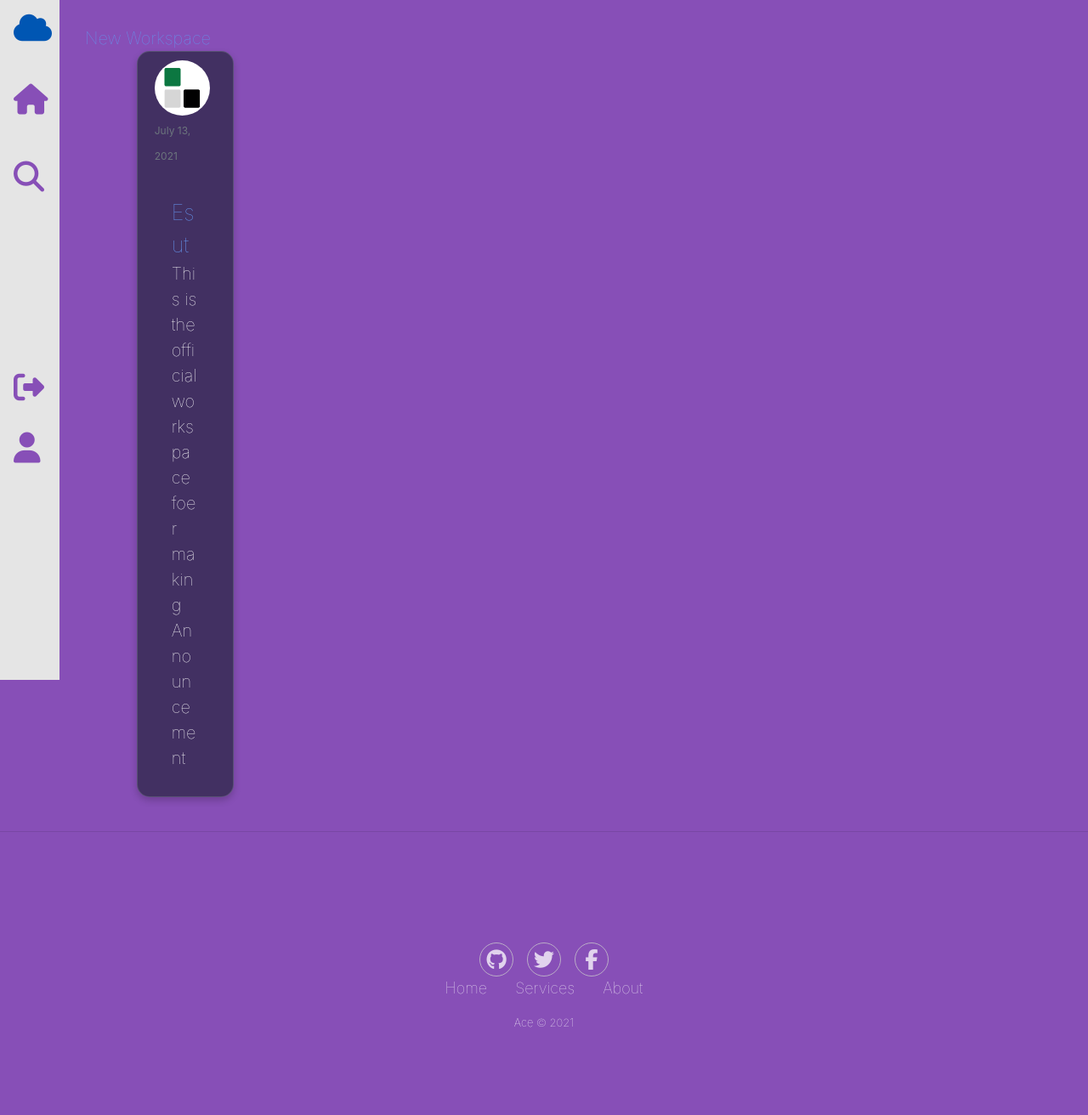
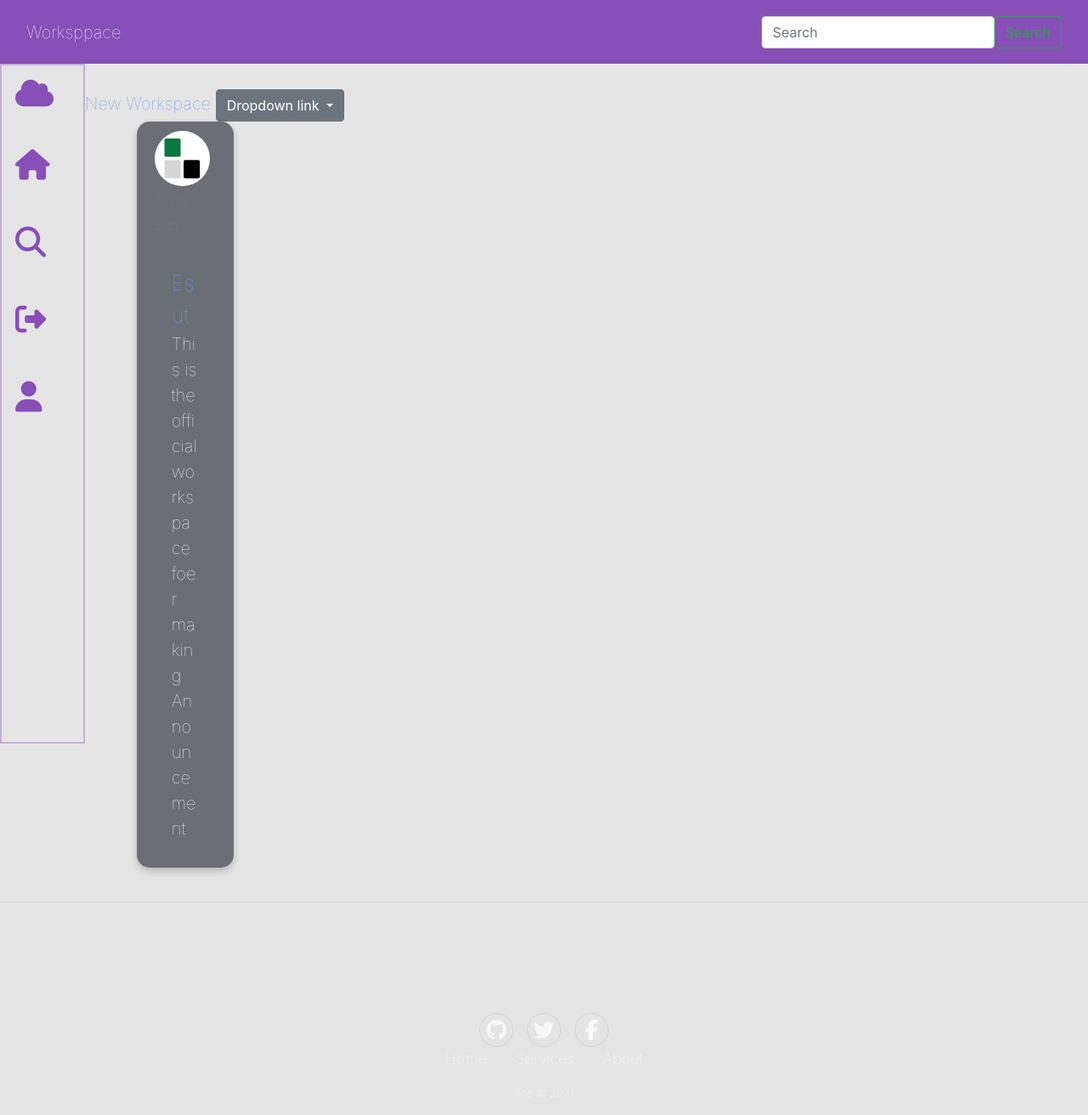
Before and after one commit to CaptainVee/Ace, a Django app: a page that uses message/templates/message/base.html in a window 1280 px wide. Shown: the whole page at 85% size. Before the commit the page ends 1209 px from the top, so only its background shows below. Run offline with Django 3.2, Linux system fonts and the light colour scheme; data comes from the database, SQL or seed files in the repository; both versions use the stored data as it was after the commit; some libraries are stand-ins or nearby versions.

Commit message:
more css

```diff
--- a/message/static/message/main.css
+++ b/message/static/message/main.css
@@ -1,6 +1,6 @@
 body {
   color: white;
-  background-color: #874FB7;
+  background-color: #E5E5E5;
   margin-top: inherit;
   margin-right: 0px;
   margin-left: 0px;
@@ -134,32 +134,6 @@
   font-size: 2.5rem;
 }
 
-.btn {
-  color:royalblue;
-  background-color: gainsboro;
-  padding: 3px 25px;
-  font-size: 12px;
-  cursor: pointer;
-  display: inline-block;
-  border-radius: 8px;
-  text-align: center;
-  height:21;
-}
-
-.btn:hover {background: #eee;}
-
-.success {color: green;}
-.info {color: white;
-      background-color: darkgray;}
-.warning {color: orange;}
-.danger {color: white;
-        background-color: indianred;}
-.default {color: black;}
-
-* {
-  box-sizing: border-box;
-}
-
 .column {
   float: left;
   width: 33.3%;
@@ -207,19 +181,6 @@
   color: grey;
 }
 
-.button {
-  border: none;
-  outline: 0;
-  display: inline-block;
-  padding: 8px;
-  color: white;
-  background-color: #26364ea6;
-  text-align: center;
-  cursor: pointer;
-  width: 100%;
-}
-
-
 .w3-bar .w3-bar-item {
     padding: 8px 16px;
     float: left;
@@ -231,15 +192,15 @@
   }
 .w3-sidebar{
   height:100%;
-  width:70px;
-  background-color:#fff;
+  width:100px;
   position:fixed!important;
   z-index:1;
-  overflow:auto
+  overflow:auto;
+  border: 2px solid #C5AED9;
+  font-size:36px!important;
 }
 
 .w3-black,.w3-hover-black:hover{color:#fff!important;background-color:#212529}
-.w3-xxlarge{font-size:36px!important}
   .w3-btn, .w3-button {
     border: none;
     display: inline-block;
@@ -341,6 +302,66 @@
    display: none;
 }
 
+/* Dropdown Button */
+.dropbtn {
+  background-color: #3498DB;
+  color: white;
+  padding: 16px;
+  font-size: 16px;
+  border: none;
+  cursor: pointer;
+}
+
+/* Dropdown button on hover & focus */
+.dropbtn:hover, .dropbtn:focus {
+  background-color: #2980B9;
+}
+
+/* The container <div> - needed to position the dropdown content */
+.dropdown {
+  position: relative;
+  display: inline-block;
+}
+
+/* Dropdown Content (Hidden by Default) */
+.dropdown-content {
+  display: none;
+  position: absolute;
+  background-color: #f1f1f1;
+  min-width: 160px;
+  box-shadow: 0px 8px 16px 0px rgba(0,0,0,0.2);
+  z-index: 1;
+}
+
+/* Links inside the dropdown */
+.dropdown-content a {
+  color: black;
+  padding: 12px 16px;
+  text-decoration: none;
+  display: block;
+}
+
+/* Change color of dropdown links on hover */
+.dropdown-content a:hover {background-color: #ddd}
+
+/* Show the dropdown menu (use JS to add this class to the .dropdown-content container when the user clicks on the dropdown button) */
+.show {display:block;}
+
+
+
+
+
+
+
+
+
+
+
+
+
+
+
+
 /* Responsive layout - when the screen is less than 600px wide, make the two columns stack on top of each other instead of next to each other */
 @media screen and (max-width: 600px) {
   .col-25, .col-75, input[type=submit] {
--- a/message/templates/message/base.html
+++ b/message/templates/message/base.html
@@ -19,14 +19,24 @@
 	<title>Msage</title>
 </head>
 <body>
+<nav style="background-color: #874FB7; height: 75px;" class="navbar navbar-light">
+  <div class="container-fluid">
+    <a class="navbar-brand">Worksppace</a>
+    <form class="d-flex">
+      <input class="form-control me-2" type="search" placeholder="Search" aria-label="Search">
+      <button class="btn btn-outline-success" type="submit">Search</button>
+    </form>
+  </div>
+</nav>
+
  	<section>
 		<div style="background-color: #E5E5E5;" class="w3-sidebar w3-bar-block w3-xxlarge ">
 		<!-- 	<a href="{% url 'welcome' %}"><img class="main-logo fa" src="{% static 'message/logo.png' %}"/></a>
 		-->  <a style="margin-bottom: -7px;" href="{% url 'welcome' %}" class="w3-bar-item w3-button fa"><i class="fa fa-cloud icon"></i></a>
 		<a href="{% url 'welcome' %}" class="w3-bar-item w3-button"><i class="fa fa-home"></i></a>
 		<a href="#" class="w3-bar-item w3-button"><i class="fa fa-search"></i></a>
-		<a style="margin-top: 157px;" href="{% url 'logout' %}" class="w3-bar-item w3-button"><i class="fa fa-sign-out"></i></a>
-		<a style="margin-top: -20px" href="{% url 'profile' %}" class="w3-bar-item w3-button"><i class="fa fa-user"></i></a>
+		<a href="{% url 'logout' %}" class="w3-bar-item w3-button"><i class="fa fa-sign-out"></i></a>
+		<a href="{% url 'profile' %}" class="w3-bar-item w3-button"><i class="fa fa-user"></i></a>
 		</div>
 	</section>
 <div style="margin-left:100px">
@@ -59,5 +69,8 @@
             <p class="copyright">Ace © 2021</p>
         </footer>
     </div>
+<script src="https://code.jquery.com/jquery-3.3.1.slim.min.js" integrity="sha384-q8i/X+965DzO0rT7abK41JStQIAqVgRVzpbzo5smXKp4YfRvH+8abtTE1Pi6jizo" crossorigin="anonymous"></script>
+<script src="https://cdnjs.cloudflare.com/ajax/libs/popper.js/1.14.7/umd/popper.min.js" integrity="sha384-UO2eT0CpHqdSJQ6hJty5KVphtPhzWj9WO1clHTMGa3JDZwrnQq4sF86dIHNDz0W1" crossorigin="anonymous"></script>
+<script src="https://stackpath.bootstrapcdn.com/bootstrap/4.3.1/js/bootstrap.min.js" integrity="sha384-JjSmVgyd0p3pXB1rRibZUAYoIIy6OrQ6VrjIEaFf/nJGzIxFDsf4x0xIM+B07jRM" crossorigin="anonymous"></script>
 </body>
 </html>
--- a/message/templates/message/welcome.html
+++ b/message/templates/message/welcome.html
@@ -1,6 +1,17 @@
 {% extends "message/base.html" %}
 {% block content %}
   <a class="" href="{% url 'create-workspace' %}">New Workspace</a>
+  <div class="dropdown">
+  <a class="btn btn-secondary dropdown-toggle" href="#" role="button" id="dropdownMenuLink" data-bs-toggle="dropdown" aria-expanded="false">
+    Dropdown link
+  </a>
+
+  <ul class="dropdown-menu" aria-labelledby="dropdownMenuLink">
+    <li><a class="dropdown-item" href="#">Action</a></li>
+    <li><a class="dropdown-item" href="#">Another action</a></li>
+    <li><a class="dropdown-item" href="#">Something else here</a></li>
+  </ul>
+</div>
   {% for workspace in workspaces %}
     <div class="col-sm-6 col-lg-4 mb-4">
       <div class="card">
```
Also changed, not shown: message/templates/message/announcement_list.html (+4 -6 lines), db.sqlite3.
